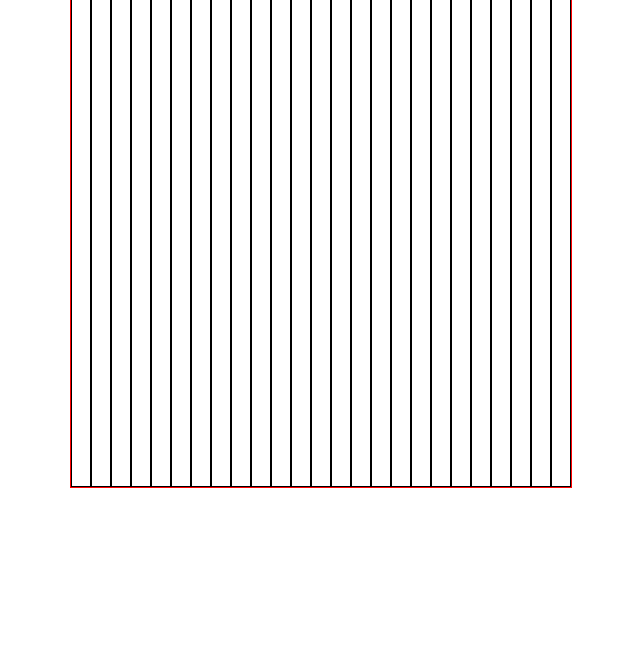
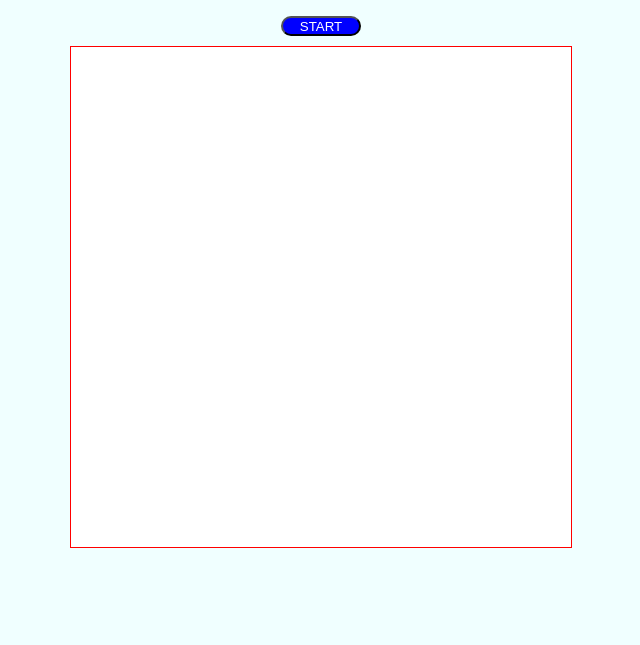
Before and after one commit to soaresm94/etch-a-sketch, a plain HTML site: page index.html in a window 1280 px wide. Shown: the part 171-816 px from the top of the page, without its empty margins (319-959 px from the left). Drawn offline with Linux system fonts and the light colour scheme.

Commit message:
Added grid with rainbow hover effect

```diff
--- a/index.html
+++ b/index.html
@@ -7,6 +7,10 @@
         <script src="javascript.js" defer></script>
     </head>
     <body>
+        <header>
+            <h1>Etch-a-Sketch</h1>
+            <div id="btn-container"></div>
+        </header>
         <div id="container">
 
         </div>
--- a/javascript.js
+++ b/javascript.js
@@ -1,18 +1,37 @@
-// function createGrid(){
-//     let gridRowSquares = prompt("what's the number of row/column squares?");
-//     for(let i = 0; i < gridRowSquares**2; i++){
-//         const divContainer = document.querySelector("#container");
-//         const div = document.createElement("div");
-//             div.classList.add("grid-square");
-//         divContainer.appendChild(div);
-//     }};
+  const divContainer = document.querySelector("#container");
+  const divBtnContainer = document.querySelector("#btn-container");
 
 
-let gridRowSquares = 5;
+  const btn = document.createElement("button");
+  divBtnContainer.appendChild(btn);
+  btn.textContent = "START";
 
-for(let i = 0; i < gridRowSquares**2; i++){
-        const divContainer = document.querySelector("#container");
-        const div = document.createElement("div");
-            div.classList.add("grid-square");
-        divContainer.appendChild(div);
-};
+
+  function getRandomColor(){
+    let x = Math.floor((Math.random() * 255));
+    return x;
+  }
+
+
+
+  function createGrid(){
+      while(divContainer.hasChildNodes()){
+          divContainer.removeChild(divContainer.firstChild);
+      };
+      let gridRowSquares = prompt("What's the number of squares per side for the new grid?");
+      if((gridRowSquares>=1)&&(gridRowSquares<=100)){
+          for(let i = 0; i < gridRowSquares**2; i++){
+              const div = document.createElement("div");
+              div.classList.add("grid-square");
+              div.style.width = `${500/gridRowSquares}px`;
+              div.style.height = `${500/gridRowSquares}px`;
+              div.addEventListener("mouseover",()=>{
+                  div.style.backgroundColor = `rgb(${getRandomColor()},${getRandomColor()},${getRandomColor()})`;
+              });
+              divContainer.appendChild(div);
+          };
+      }else{
+          alert("Choose a number from 1 to 100");
+      }};
+
+  btn.addEventListener("click",createGrid);
--- a/styles.css
+++ b/styles.css
@@ -1,25 +1,36 @@
 body{
     display: flex;
+    flex-direction: column;
     align-items: center;
     justify-content: center;
     height: 100vh;
+    background-color: azure;
+}
+
+#btn-container{
+    display: flex;
+    justify-content: center;
+}
+
+button{
+    width: 80px;
+    height: 20px;
+    border-radius: 10px;
+    margin: 10px;
+    background-color: blue;
+    color: white;
 }
 
 #container{
     display: flex;
     flex-wrap: wrap;
-    border: solid 1px red;
+    border: solid 1px rgb(255, 0, 0);
     height: 500px;
     width: 500px;
-
+    background-color: white;
 }
 
 .grid-square{
     box-sizing: border-box;
-    border: solid 1px;
-    flex: 1 10px;
-
-
-
-
+    border: solid 1px lightgray;
 }
```
